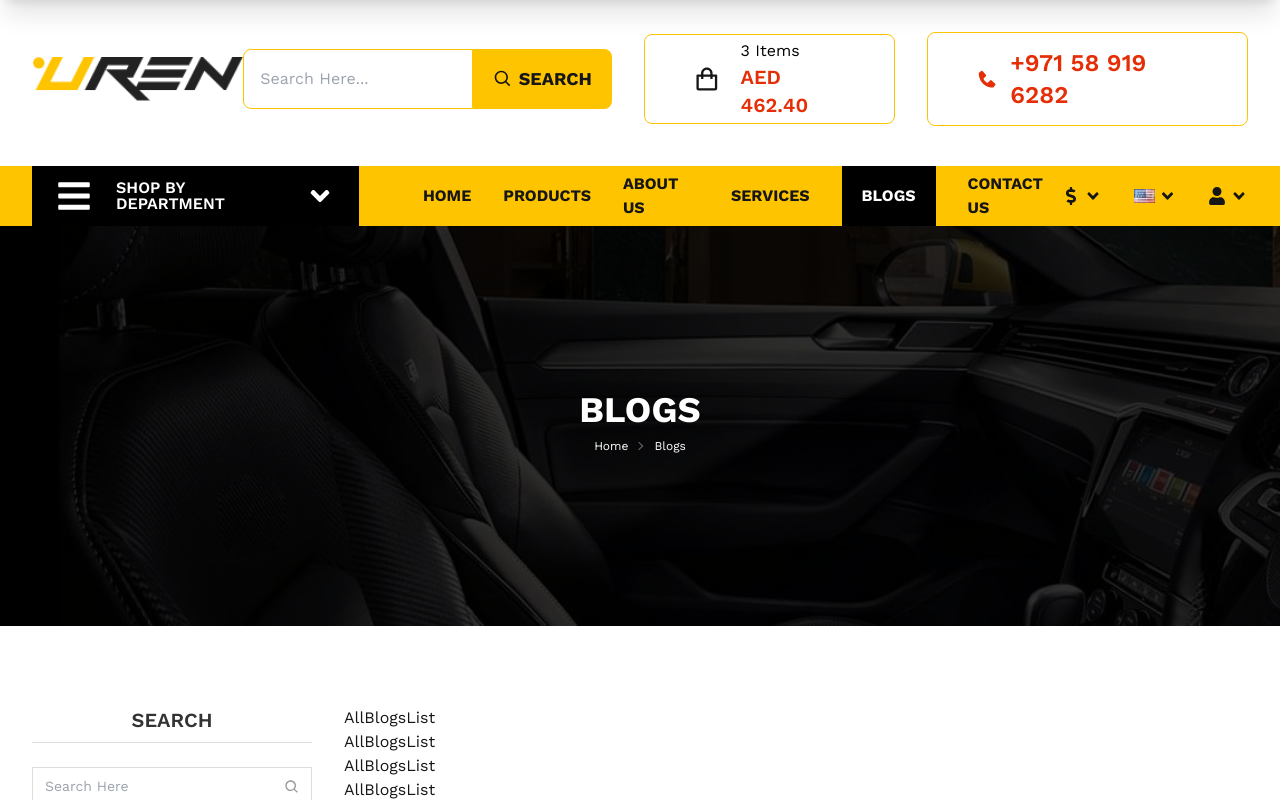
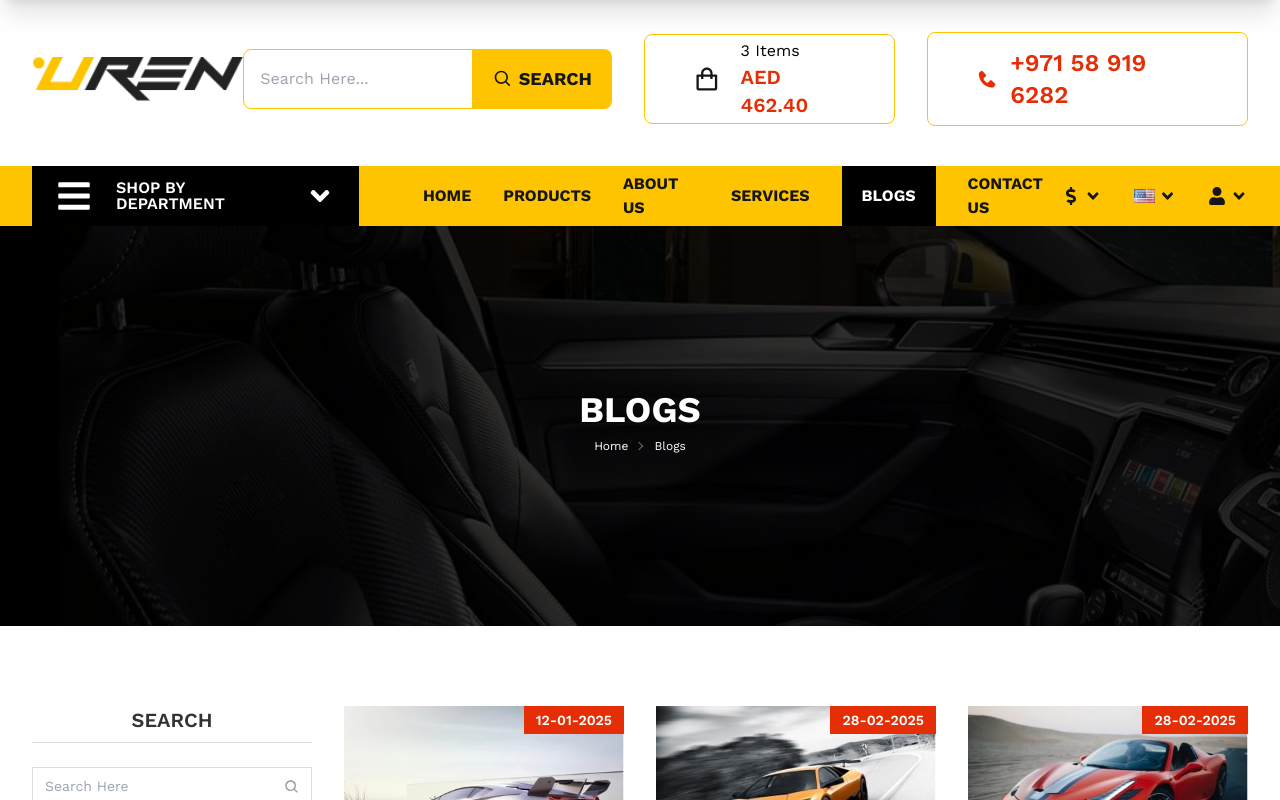
Before and after one commit to shahjalalhazari/Uren-Car-Accessories-Shop, a Next.js app: page /blogs in a window 1280 px wide. Shown: the top 800 px of the page. Built offline with nearby package versions, Linux system fonts and the light colour scheme.

Commit message:
All the blogs listed with lazy loading for all types of devices.

```diff
--- a/src/app/blogs/blogs-page.css
+++ b/src/app/blogs/blogs-page.css
@@ -113,7 +113,7 @@
         @apply col-span-2;
     }
     .blogs-list-layout {
-        @apply grid grid-cols-2 gap-6;
+        @apply grid grid-cols-2 gap-6 space-y-0;
     }
 
     /* *** SIDEBAR ITEM CONTAINER *** */
@@ -173,7 +173,7 @@
         @apply col-span-3;
     }
     .blogs-list-layout {
-        @apply grid grid-cols-3 gap-8;
+        @apply grid grid-cols-3 gap-8 space-y-0;
     }
 
     /* *** SEARCH BOX *** */
--- a/src/app/blogs/page.js
+++ b/src/app/blogs/page.js
@@ -41,10 +41,7 @@ const BlogsPage = () => {
         </aside>
 
         {/* Right Side (All Products List) */}
-          <div className="col-span-3">
-            <BlogsListWithLazyLoading allBlogs={blogs}/>
-            <BlogsListWithLazyLoading allBlogs={blogs}/>
-            <BlogsListWithLazyLoading allBlogs={blogs}/>
+          <div className="blogs-list">
             <BlogsListWithLazyLoading allBlogs={blogs}/>
           </div>
       </div>
--- a/src/components/HomePage/sections/Blogs.jsx
+++ b/src/components/HomePage/sections/Blogs.jsx
@@ -12,7 +12,7 @@ const Blogs = () => {
         />
         <div className="blog-layout">
           {blogs.map((blog, index) => (
-            <SingleBlogCard blog={blog} key={index} />
+            <SingleBlogCard blog={blog} key={index} bg={"bg-base-100"} />
           ))}
         </div>
         <PrimaryBtn text={"SEE MORE"} path={"/blogs"} />
--- a/src/components/blogs/BlogsListWithLazyLoading.jsx
+++ b/src/components/blogs/BlogsListWithLazyLoading.jsx
@@ -1,11 +1,68 @@
-import React from 'react';
+"use client";
+import { useEffect, useRef, useState } from "react";
+import SingleBlogCard from "../shared/cards/SingleBlogCard";
+import LoadingComponent from "../shared/LoadingComponent";
 
-const BlogsListWithLazyLoading = () => {
-    return (
-        <div>
-            AllBlogsList
+const BlogsListWithLazyLoading = ({ allBlogs }) => {
+  const [displayBlog, setDisplayBlog] = useState([]);
+  const [page, setPage] = useState(1);
+  const observerRef = useRef(null);
+  // REPLACE
+  const blogsPerLoad = 3;
+
+  useEffect(() => {
+    // Load first batch
+    setDisplayBlog(allBlogs.reverse().slice(0, blogsPerLoad));
+  }, [allBlogs]);
+
+  useEffect(() => {
+    if (page > 1) {
+      // Append next batch when scrolls down
+      const newBatch = allBlogs.slice(displayBlog.length, page * blogsPerLoad);
+      setDisplayBlog((prev) => [...prev, ...newBatch]);
+    }
+  }, [page, allBlogs]);
+
+  useEffect(() => {
+    observerRef.current = new IntersectionObserver(
+      (entries) => {
+        const lastEntry = entries[0];
+        if (lastEntry.isIntersecting) {
+          setPage((prev) => prev + 1);
+        }
+      },
+      { threshold: 1.0 }
+    );
+
+    const observer = observerRef.current;
+    const lastBlog = document.querySelector("#lazy-load-trigger");
+
+    if (lastBlog) {
+      observer.observe(lastBlog);
+    }
+
+    return () => {
+      if (lastBlog) observer.unobserve(lastBlog);
+    };
+  }, [displayBlog]);
+
+  return (
+    <div className="blogs-list-layout mt-8 md:mt-0">
+      {displayBlog.map((singleBlog, index) => (
+        <SingleBlogCard blog={singleBlog} key={index} bg={"bg-[#eee]"} />
+      ))}
+
+      {/* Lazy Load Trigger */}
+      {displayBlog.length < allBlogs.length && (
+        <div
+          id="lazy-load-trigger"
+          className="md:col-span-2 lg:col-span-3 text-center"
+        >
+          <LoadingComponent />
         </div>
-    );
+      )}
+    </div>
+  );
 };
 
 export default BlogsListWithLazyLoading;
--- a/src/components/shared/cards/SingleBlogCard.jsx
+++ b/src/components/shared/cards/SingleBlogCard.jsx
@@ -1,14 +1,14 @@
 import Image from 'next/image';
 import Link from 'next/link';
 
-const SingleBlogCard = ({blog}) => {
+const SingleBlogCard = ({ blog, bg }) => {
   const { title, description, image, date, id } = blog;
   const truncateText = (text, maxLength) => {
     return text.length > maxLength ? `${text.slice(0, maxLength)}...` : text;
   };
 
   return (
-      <div className="bg-base-100">
+    <div className={bg}>
       <div className="blog-image">
         <Link href={`/blogs/${id}`}>
           <Image
```
Lines whose indentation alone changed are shown as unchanged.
